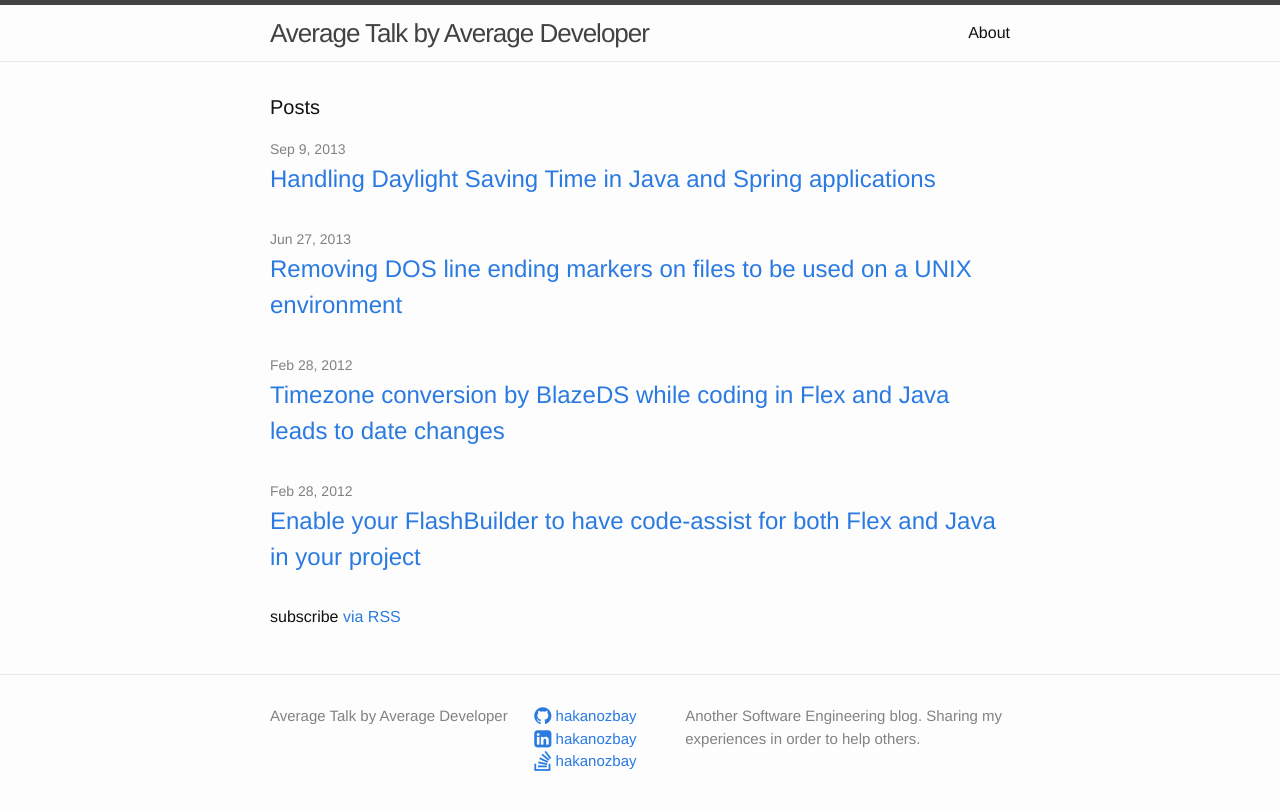
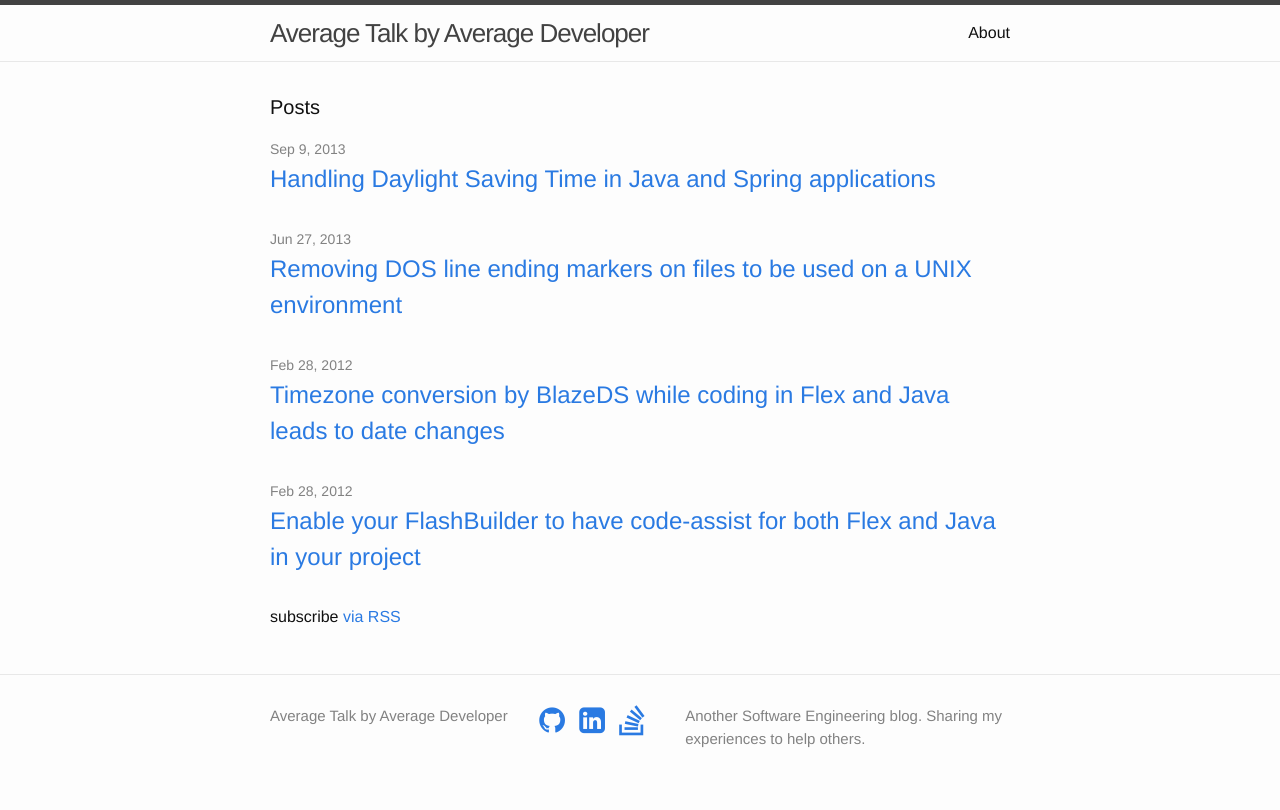
Before and after one commit to hakanozbay/hakanozbay.github.io, a Jekyll site: the page built from index.html, in a window 1280 px wide. Shown: the top 810 px of the page. Built offline with Jekyll 4.4.1, drawn with Linux system fonts in a browser that asks for light colours; nearby versions of some CDN libraries.

Commit message:
update footer to show links side by side without username
 update site description

```diff
--- a/_config.yml
+++ b/_config.yml
@@ -2,7 +2,7 @@
 title: Average Talk by Average Developer
 #email: your-email@domain.com
 description: > # this means to ignore newlines until "baseurl:"
-  Another Software Engineering blog. Sharing my experiences in order to help others.
+  Another Software Engineering blog. Sharing my experiences to help others.
 baseurl: "" # the subpath of your site, e.g. /blog/
 url: "http://hakanozbay.github.io" # the base hostname & protocol for your site
 github_username:  hakanozbay
--- a/_includes/footer.html
+++ b/_includes/footer.html
@@ -13,35 +13,26 @@
       </div>
 
       <div class="footer-col  footer-col-2">
-        <ul class="social-media-list">
           {% if site.github_username %}
-          <li>
-            <a href="https://github.com/{{ site.github_username }}">
-              <span class="fa fa-github fa-lg"></span>
-              <span class="username">{{ site.github_username }}</span>
+            <a href="https://github.com/{{ site.github_username }}" style="text-decoration:none;padding:5px;">
+              <i class="fa fa-github fa-2x"></i>
+              <!--<span class="username">{{ site.github_username }}</span>-->
             </a>
-          </li>
           {% endif %}
 
           {% if site.linkedin_username %}
-          <li>
-            <a href="https://uk.linkedin.com/in/{{ site.linkedin_username }}">
-              <span class="fa fa-linkedin-square fa-lg"></span>
-              <span class="username">{{ site.linkedin_username }}</span>
+            <a href="https://uk.linkedin.com/in/{{ site.linkedin_username }}" style="text-decoration:none;padding:5px;">
+              <span class="fa fa-linkedin-square fa-2x"></span>
+              <!--<span class="username">{{ site.linkedin_username }}</span>-->
             </a>
-          </li>
           {% endif %}
 
-
           {% if site.stackoverflow_usernumber %}
-          <li>
-            <a href="http://stackoverflow.com/users/{{ site.stackoverflow_usernumber }}">
-              <span class="fa fa-stack-overflow fa-lg"></span>
-              <span class="username">{{ site.stackoverflow_username }}</span>
+            <a href="http://stackoverflow.com/users/{{ site.stackoverflow_usernumber }}" style="text-decoration:none;padding:5px;">
+              <span class="fa fa-stack-overflow fa-2x"></span>
+              <!--<span class="username">{{ site.stackoverflow_username }}</span>-->
             </a>
-          </li>
           {% endif %}
-        </ul>
       </div>
 
       <div class="footer-col  footer-col-3">
```
